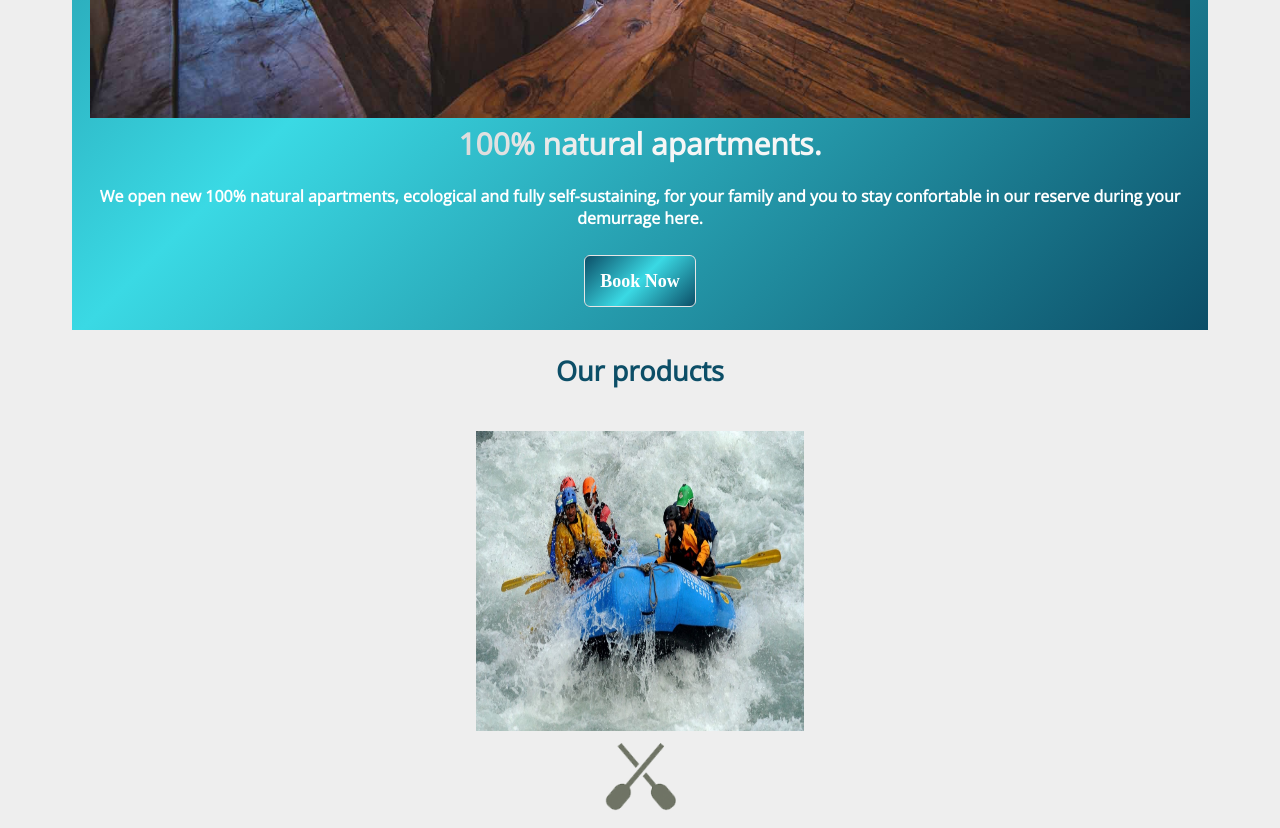
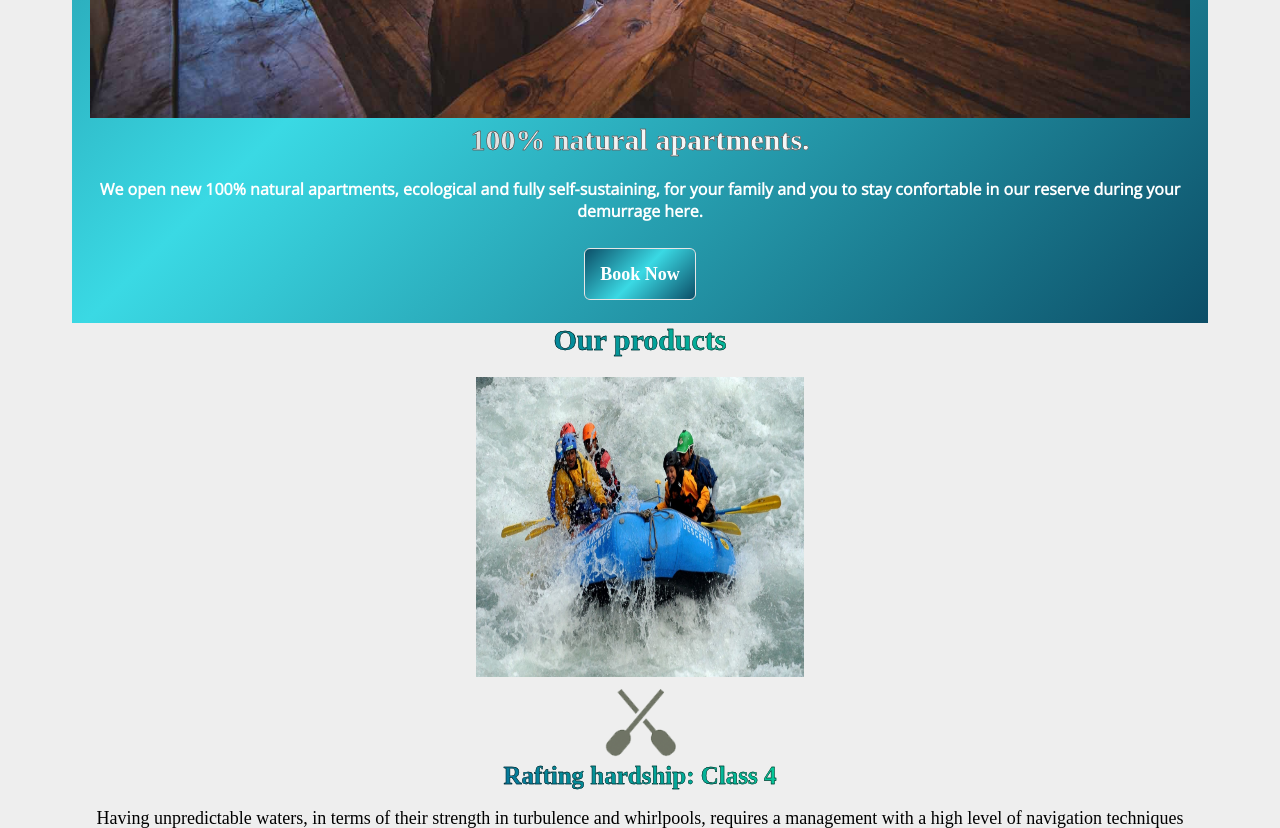
Before and after one commit to EzequielTartaglia/WDD-130-BYU, a plain HTML site: page wwr/index.html in a window 1280 px wide. Shown: the part 860-1688 px from the top of the page. Drawn offline with nearby package versions, Linux system fonts and the light colour scheme.

Commit message:
Change-titles

```diff
--- a/wwr/styles/styles.css
+++ b/wwr/styles/styles.css
@@ -121,12 +121,24 @@ h2,
 h3,
 h5,
 h6 {
-  font-family: var(--heading-font);
-  color: var(--headline-color-on-white);
-  font-size: 1.5em;
+  font-weight: 800;
+  background: -webkit-linear-gradient(45deg, #09009f, #00ff95 80%);
+  background-clip: var();
+  -webkit-background-clip: text;
+  -webkit-text-fill-color: transparent;
+  -webkit-text-stroke: 0.4px rgb(0, 0, 0);
+  margin: 0;
+  min-width: 120px;
+  text-decoration: none;
   text-align: center;
+}
+.title{
+  font-size: 30px;
+}
+h3{
+  font-size: 25px;
+}
 
-}
 #hero-img{
     width: 100%;
 }
```
